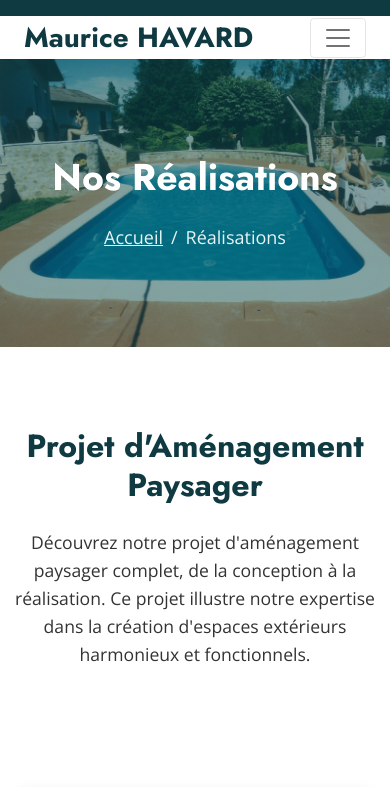
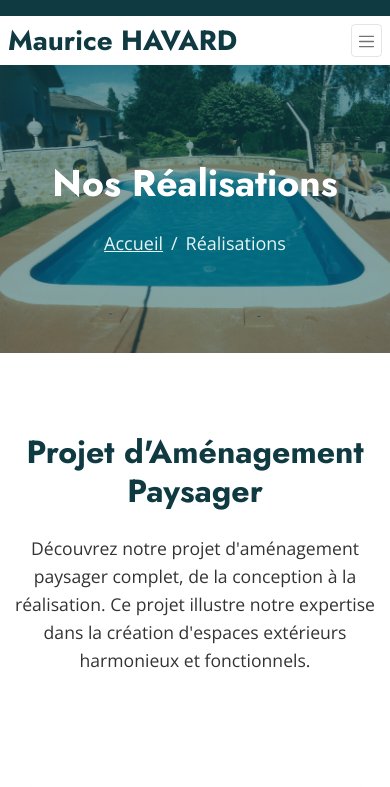
Before and after one commit to MargotRasamy/maurice-havard, a React (Create React App) app: page /maurice-havard/projects in a window 390 px wide. Shown: the top 787 px of the page. Built offline with nearby package versions, Linux system fonts and the light colour scheme; no server answers.

Commit message:
test responsive

```diff
--- a/src/components/ProjectShowcase/ProjectShowcase.js
+++ b/src/components/ProjectShowcase/ProjectShowcase.js
@@ -217,7 +217,7 @@ function ProjectShowcase() {
             />
             <FilterButton
               category={PROJECT_CATEGORIES.LANDSCAPES}
-              label="Jardins et paysages"
+              label="Jardins"
               isActive={filter === PROJECT_CATEGORIES.LANDSCAPES}
               onClick={() => setFilter(PROJECT_CATEGORIES.LANDSCAPES)}
             />
--- a/src/components/Projects/Projects.js
+++ b/src/components/Projects/Projects.js
@@ -186,7 +186,7 @@ function Projects() {
             />
             <FilterButton
               category={PROJECT_CATEGORIES.LANDSCAPES}
-              label="Jardins et paysages"
+              label="Jardins"
               isActive={filter === PROJECT_CATEGORIES.LANDSCAPES}
               onClick={() => setFilter(PROJECT_CATEGORIES.LANDSCAPES)}
             />
--- a/src/styles/global.scss
+++ b/src/styles/global.scss
@@ -294,6 +294,26 @@ h6,
     display: flex !important;
     justify-content: center;
     align-items: center;
+}
+
+@media (max-width: 768px) {
+    .navbar .navbar-brand {
+        margin-right: 0 !important;
+        padding: 0.5rem !important;
+    }
+    .navbar .navbar-toggler {
+        margin: 0.5rem !important;
+        padding: 0.3rem !important;
+    }
+    .navbar .navbar-toggler-icon {
+        font-size: 0.8rem !important;
+    }
+}
+
+@media (max-width: 260px) {
+    .navbar h1.m-0 {
+        font-size: 1.3rem !important;
+    }
 }
 
 @media (max-width: 991.98px) {
```
